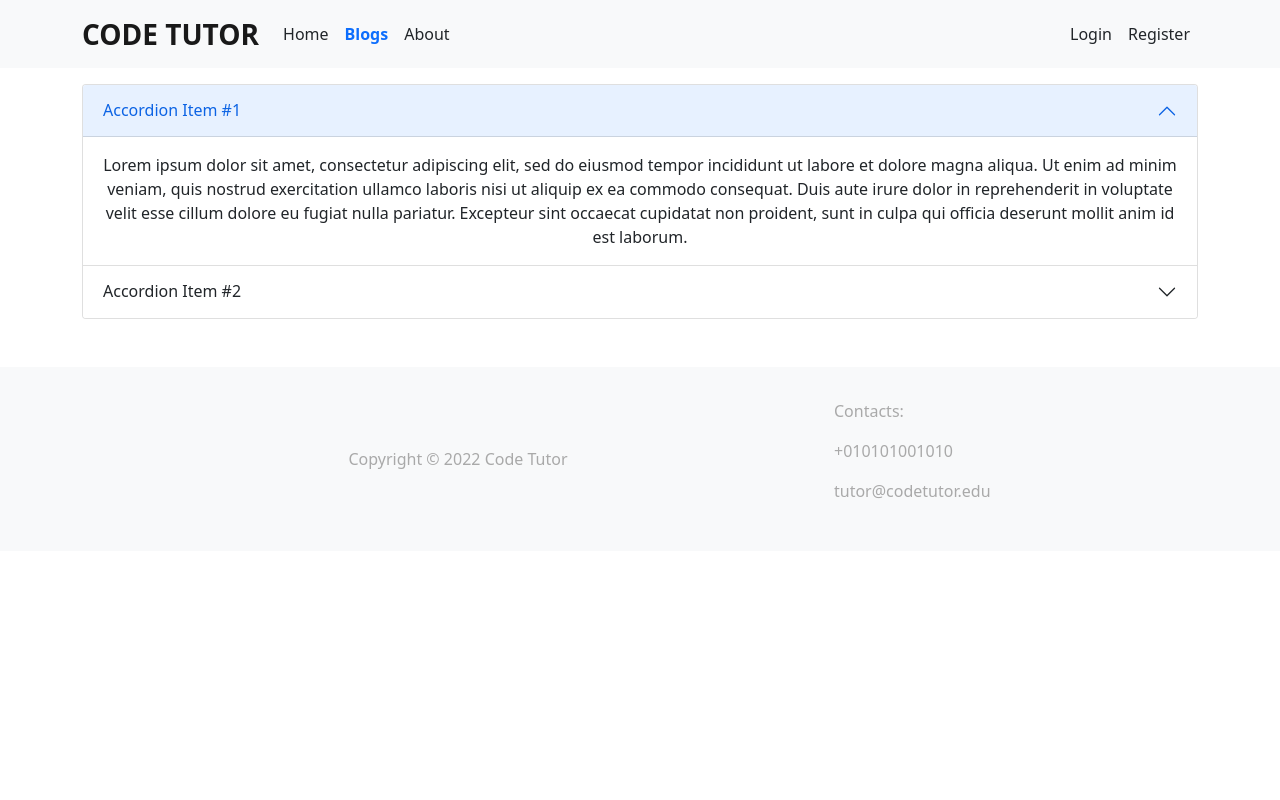
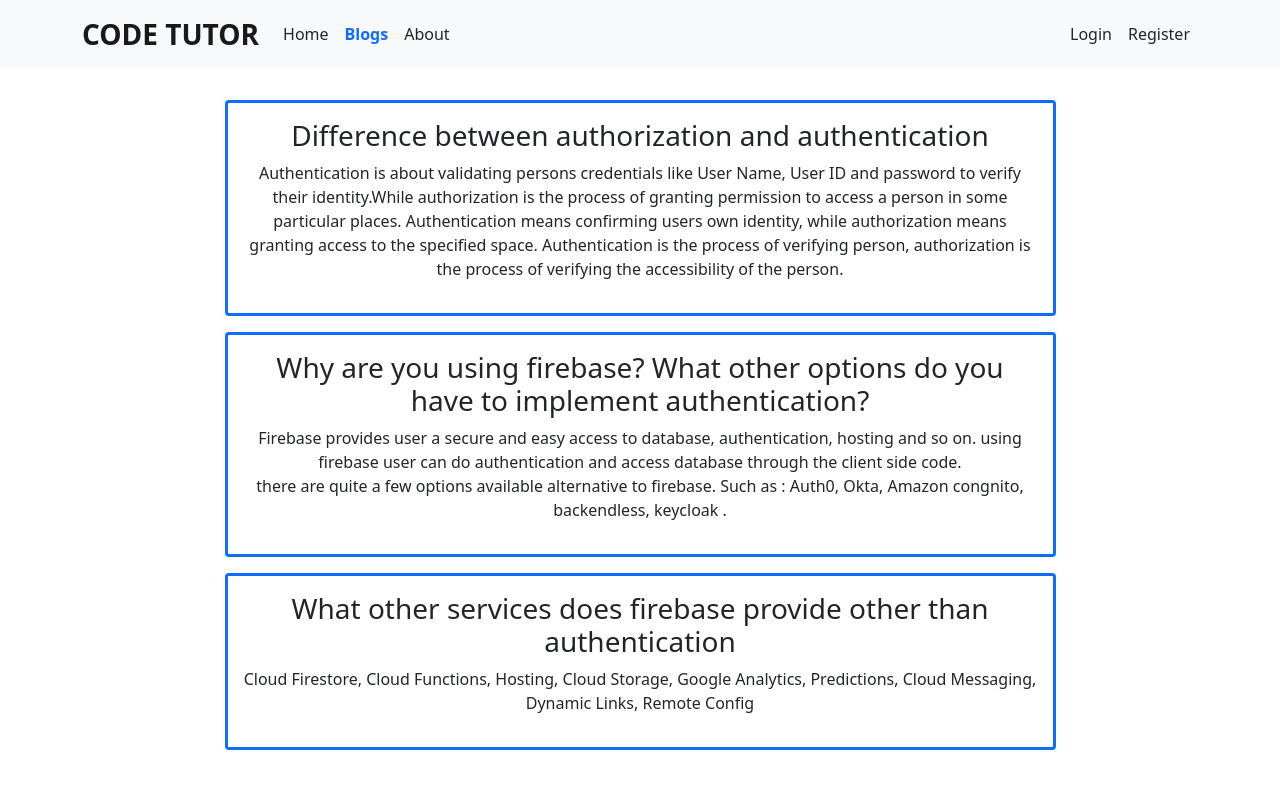
Before and after one commit to aduyti/independent-service-code-tutor, a React (Create React App) app: page /blogs in a window 1280 px wide. Shown: the top 800 px of the page. Built offline with nearby package versions, Linux system fonts and the light colour scheme; no server answers.

Commit message:
blogs and about page

```diff
--- a/src/Pages/About/About.js
+++ b/src/Pages/About/About.js
@@ -1,9 +1,17 @@
 import React from 'react';
+import { Image } from 'react-bootstrap';
 
 const About = () => {
     return (
-        <div>
-            about
+        <div className="container my-5 d-flex flex-wrap justify-content-between">
+            <div style={{ width: '400px' }} className="mx-auto order-1 order-lg-0 my-auto">
+                <h1 className="text-secondary">Anirudhya Duyti</h1>
+                <p style={{ textAlign: 'justify' }} className="text-primary">I am an JavaScript developer with some MERN stack knowledge. I wish to be a Full Stack Web Developer and get a full time job according to my expertise.
+                    My current goal is to get accepted as an intern in a foreign company. </p>
+            </div>
+            <div style={{ width: '300px' }} className="mx-auto order-0 order-lg-1">
+                <Image fluid src="https://static.vecteezy.com/system/resources/previews/005/228/939/large_2x/avatar-man-face-silhouette-user-sign-person-profile-picture-male-icon-black-color-illustration-flat-style-image-vector.jpg" alt="" />
+            </div>
         </div>
     );
 };
--- a/src/Pages/Blogs/Blogs.js
+++ b/src/Pages/Blogs/Blogs.js
@@ -1,35 +1,34 @@
 import React from 'react';
-import { Accordion } from 'react-bootstrap';
 
 const Blogs = () => {
     return (
-        <div className="container my-3">
-            <Accordion defaultActiveKey="0">
-                <Accordion.Item eventKey="0">
-                    <Accordion.Header>Accordion Item #1</Accordion.Header>
-                    <Accordion.Body>
-                        Lorem ipsum dolor sit amet, consectetur adipiscing elit, sed do eiusmod
-                        tempor incididunt ut labore et dolore magna aliqua. Ut enim ad minim
-                        veniam, quis nostrud exercitation ullamco laboris nisi ut aliquip ex ea
-                        commodo consequat. Duis aute irure dolor in reprehenderit in voluptate
-                        velit esse cillum dolore eu fugiat nulla pariatur. Excepteur sint occaecat
-                        cupidatat non proident, sunt in culpa qui officia deserunt mollit anim id
-                        est laborum.
-                    </Accordion.Body>
-                </Accordion.Item>
-                <Accordion.Item eventKey="1">
-                    <Accordion.Header>Accordion Item #2</Accordion.Header>
-                    <Accordion.Body>
-                        Lorem ipsum dolor sit amet, consectetur adipiscing elit, sed do eiusmod
-                        tempor incididunt ut labore et dolore magna aliqua. Ut enim ad minim
-                        veniam, quis nostrud exercitation ullamco laboris nisi ut aliquip ex ea
-                        commodo consequat. Duis aute irure dolor in reprehenderit in voluptate
-                        velit esse cillum dolore eu fugiat nulla pariatur. Excepteur sint occaecat
-                        cupidatat non proident, sunt in culpa qui officia deserunt mollit anim id
-                        est laborum.
-                    </Accordion.Body>
-                </Accordion.Item>
-            </Accordion>        </div>
+        <div className="container mx-auto p-3">
+            <div className="border border-3 rounded border-primary w-75 mx-auto p-3 my-3">
+                <h3>Difference between authorization and authentication</h3>
+                <p>Authentication is about validating persons credentials like User Name, User ID and password to verify their identity.While authorization is the process of granting permission to access a person in some particular places. Authentication means confirming users own identity, while authorization means granting access to the specified space. Authentication is the process of verifying person, authorization is the process of verifying the accessibility of the person.</p>
+            </div>
+            <div className="border border-3 rounded border-primary w-75 mx-auto p-3 my-3">
+                <h3>Why are you using firebase? What other options do you have to implement authentication?</h3>
+                <p>Firebase provides user a secure and easy access to database, authentication, hosting and so on. using firebase user can do authentication and access database through the client side code.
+                    <br />
+                    there are quite a few options available alternative to firebase. Such as : Auth0, Okta, Amazon congnito, backendless, keycloak .
+                </p>
+            </div>
+            <div className="border border-3 rounded border-primary w-75 mx-auto p-3 my-3">
+                <h3>What other services does firebase provide other than authentication</h3>
+                <p>Cloud Firestore,
+                    Cloud Functions,
+                    Hosting,
+                    Cloud Storage,
+                    Google Analytics,
+                    Predictions,
+                    Cloud Messaging,
+                    Dynamic Links,
+                    Remote Config
+                </p>
+            </div>
+
+        </div>
     );
 };
 
--- a/src/Pages/Checkout/Checkout.js
+++ b/src/Pages/Checkout/Checkout.js
@@ -5,8 +5,9 @@
 const Checkout = () => {
     const navigate = useNavigate();
 
-    const handleSubmit = (event) => {
+    const handleSubmit = async (event) => {
         event.preventDefault();
+        alert("Thank You for Booking My Course")
         navigate('/');
     }
     return (
@@ -16,15 +17,15 @@
             <Form className="w-50 mx-auto" onSubmit={handleSubmit}>
                 <Form.Group className="mb-3" controlId="exampleForm.ControlInput1">
                     <Form.Label>Your Name</Form.Label>
-                    <Form.Control type="email" placeholder="Your Name" />
+                    <Form.Control type="text" placeholder="Your Name" required />
                 </Form.Group>
                 <Form.Group className="mb-3" controlId="exampleForm.ControlTextarea1">
                     <Form.Label>Your textarea</Form.Label>
-                    <Form.Control as="textarea" rows={3} />
+                    <Form.Control as="textarea" rows={3} required />
                 </Form.Group>
                 <Form.Group className="mb-3" controlId="exampleForm.ControlTextarea2">
                     <Form.Label>Your Extensions</Form.Label>
-                    <Form.Control as="textarea" rows={3} />
+                    <Form.Control as="textarea" rows={3} required />
                 </Form.Group>
                 <Button variant="primary" type="submit" className="w-100">
                     Submit
```
